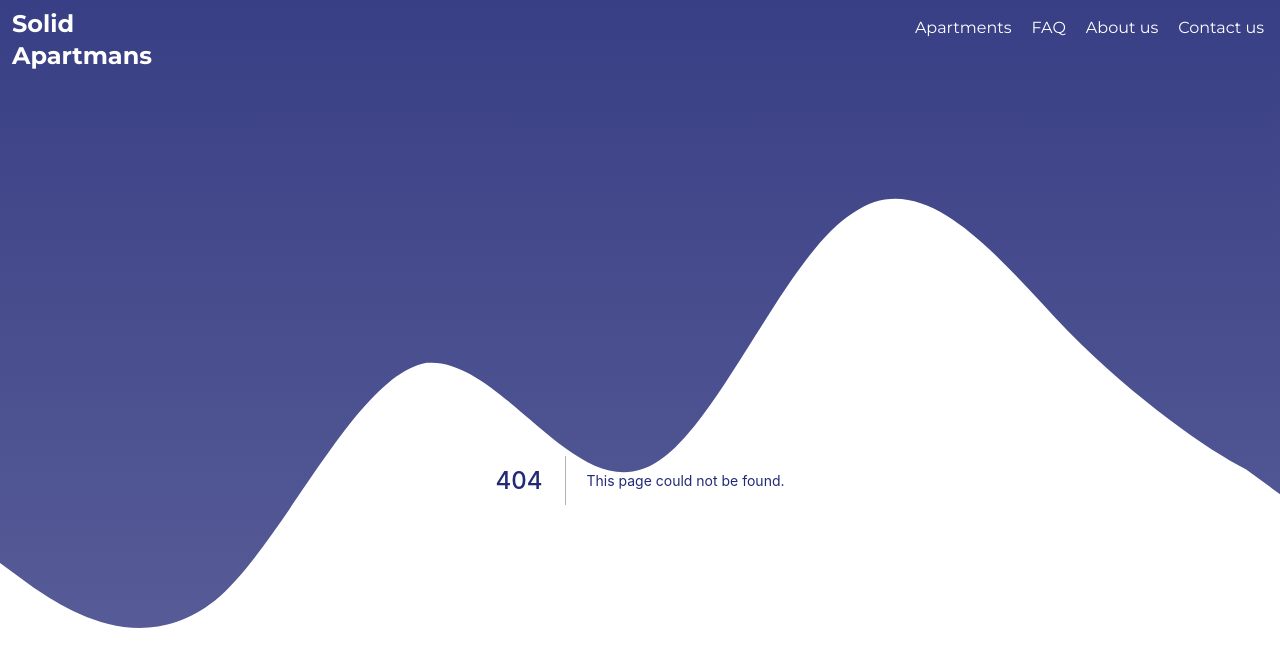
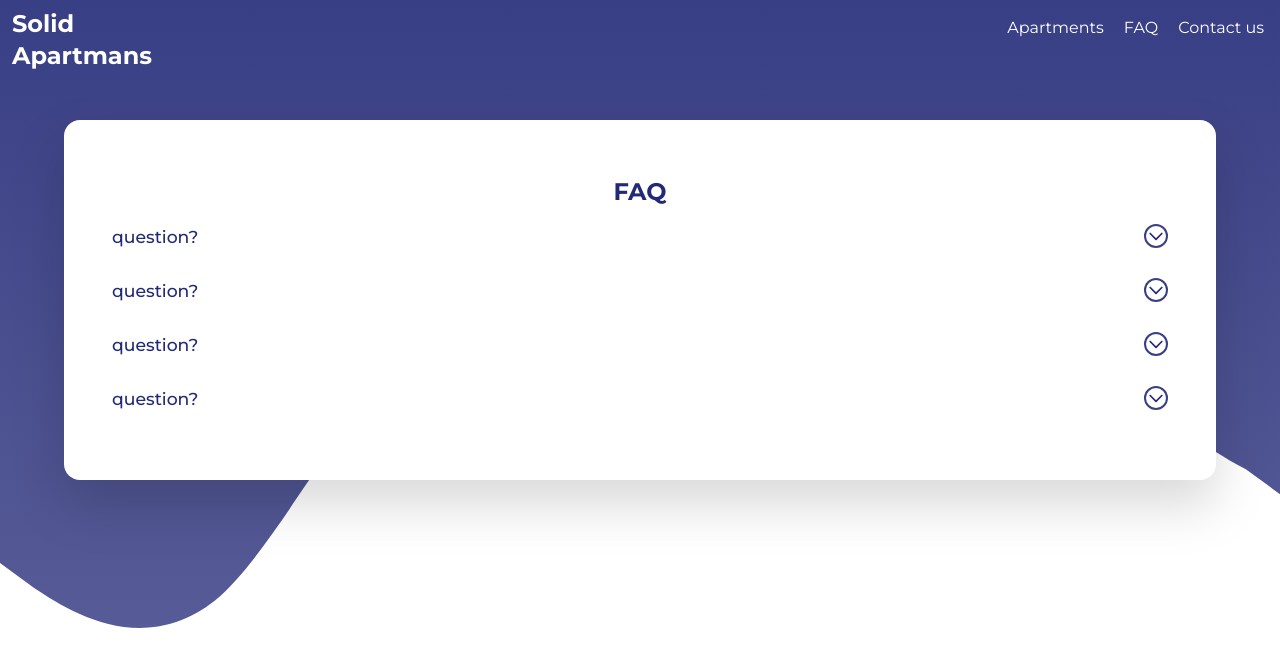
Before and after one commit to sahwel/solidApartmans, a Next.js app: page /faq in a window 1280 px wide. Before the commit this address had no page. Shown: the top 666 px of the page. Built offline with nearby package versions, Linux system fonts and the light colour scheme.

Commit message:
create faq page

```diff
--- a/components/Container.tsx
+++ b/components/Container.tsx
@@ -2,7 +2,7 @@ import { FunctionComponent } from 'react'
 
 const Container: FunctionComponent = ({ children }) => {
   return (
-    <div className="mx-auto  min-h-screen w-full space-y-5 bg-gray-200 md:mb-12 md:!mt-10 md:min-h-0 md:w-[75%] md:rounded-2xl md:drop-shadow-2xl lg:!w-[90%] lg:space-y-0 lg:bg-white lg:p-9 2xl:!w-[70%] xmd:w-[65%] ">
+    <div className="mx-auto min-h-screen w-full space-y-5 bg-gray-200 md:mb-12 md:!mt-10 md:min-h-0 md:w-[75%] md:rounded-2xl md:drop-shadow-2xl lg:!w-[90%] lg:space-y-0 lg:bg-white lg:p-9 2xl:!w-[70%] xmd:w-[65%] ">
       {children}
     </div>
   )
--- /dev/null
+++ b/components/Faq/FaqCard.tsx
@@ -0,0 +1,43 @@
+import React, { FunctionComponent, memo, useCallback, useState } from 'react'
+import { Faq } from '../../services/faqDefinitions'
+import { ChevronDownIcon } from '@heroicons/react/outline'
+import cl from 'classnames'
+
+const FaqCard: FunctionComponent<Faq> = memo(
+  function FaqCard({ answer, question }) {
+    const [isOpen, setIsOpen] = useState(false)
+
+    const open = useCallback(() => {
+      setIsOpen((oldState) => !oldState)
+    }, [])
+
+    return (
+      <div
+        className="w-full cursor-pointer bg-white p-3 drop-shadow-lg lg:bg-transparent lg:drop-shadow-none"
+        onClick={open}
+      >
+        <div className="flex justify-between">
+          <p className="cursor-auto text-[108%] font-medium">{question}</p>
+          <div
+            className={cl(
+              'flex h-6 w-6 cursor-pointer items-center justify-center rounded-full border-2 border-main-blue transition delay-75 ease-in-out',
+              isOpen && 'rotate-180'
+            )}
+          >
+            <ChevronDownIcon className="h-6 w-6" />
+          </div>
+        </div>
+        <p
+          className={cl(!isOpen && 'hidden', 'cursor-auto pr-12 text-justify')}
+        >
+          {answer}
+        </p>
+      </div>
+    )
+  },
+  (oldProps, newProps) =>
+    oldProps.answer === newProps.answer &&
+    oldProps.question === newProps.question
+)
+
+export default FaqCard
--- a/components/Navbar/Navbar.tsx
+++ b/components/Navbar/Navbar.tsx
@@ -44,11 +44,8 @@ export const Navbar = memo(function Navbar() {
                 onClick={setOpen}
               ></XIcon>
             </li>
-            <Link href={'/'} passHref>
+            <Link href={'/faq'} passHref>
               <li className="cursor-pointer">FAQ</li>
-            </Link>
-            <Link href={'/'} passHref>
-              <li className="cursor-pointer">About us</li>
             </Link>
             <Link href={'/'} passHref>
               <li className="cursor-pointer">Contact us</li>
--- /dev/null
+++ b/pages/faq.tsx
@@ -0,0 +1,58 @@
+import { GetServerSideProps } from 'next'
+import React, { FunctionComponent, memo } from 'react'
+import Container from '../components/Container'
+import FaqCard from '../components/Faq/FaqCard'
+import { Faq } from '../services/faqDefinitions'
+
+interface faqProps {
+  faqs: Faq[]
+}
+
+const faq: FunctionComponent<faqProps> = memo(
+  function faq({ faqs }) {
+    return (
+      <Container>
+        <div className="space-y-5 py-5  lg:space-y-1">
+          <h1 className="w-full text-center text-2xl font-bold">FAQ</h1>
+          {faqs.map((e, i) => (
+            <FaqCard {...e} key={i} />
+          ))}
+        </div>
+      </Container>
+    )
+  },
+  (oldProps, newProps) =>
+    oldProps.faqs.length === newProps.faqs.length
+      ? oldProps.faqs.every((e, i) => e === newProps.faqs[i])
+      : false
+)
+
+export default faq
+
+export const getServerSideProps: GetServerSideProps = async (context) => {
+  const faqs: Faq[] = [
+    {
+      question: 'question?',
+      answer:
+        'asnwer. asnwer asnwer. asnwer asnwer. asnwer asnwer. asnwer snwer. asnwer asnwer. asnwer snwer. asnwer asnwer. asnwer',
+    },
+    {
+      question: 'question?',
+      answer: 'asnwer.',
+    },
+    {
+      question: 'question?',
+      answer: 'asnwer.',
+    },
+    {
+      question: 'question?',
+      answer: 'asnwer.',
+    },
+  ]
+
+  return {
+    props: {
+      faqs,
+    },
+  }
+}
--- /dev/null
+++ b/services/faqDefinitions.ts
@@ -0,0 +1,4 @@
+export interface Faq {
+  question: string
+  answer: string
+}
```
